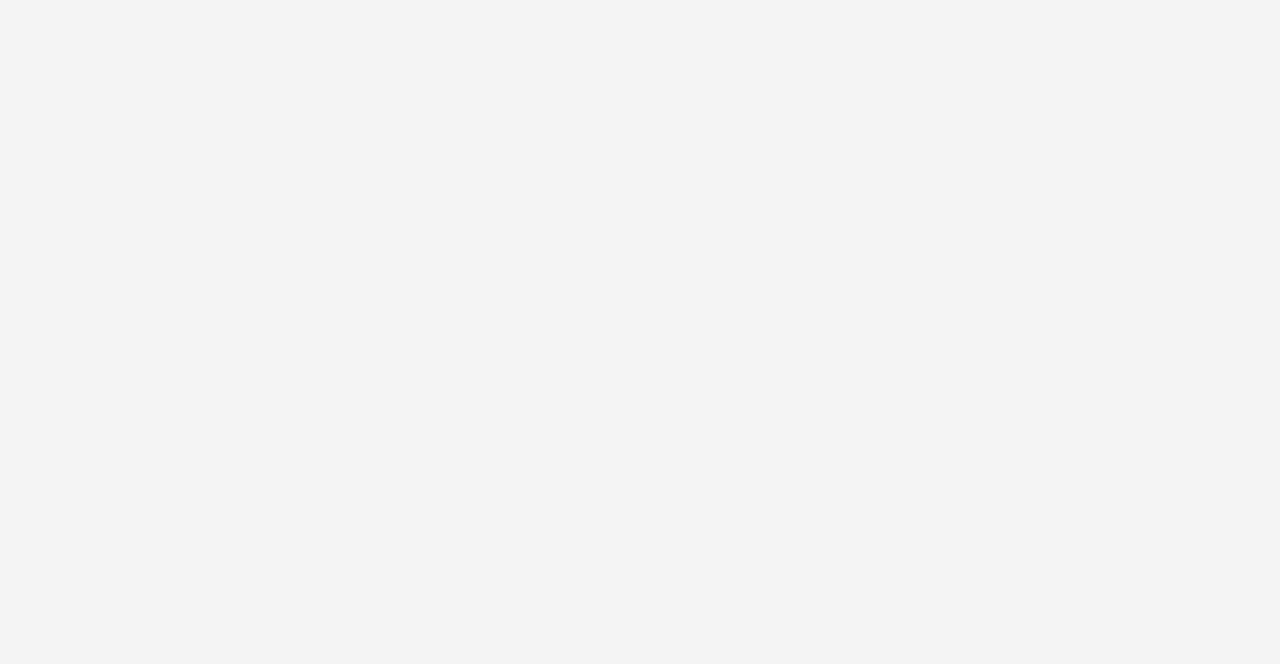
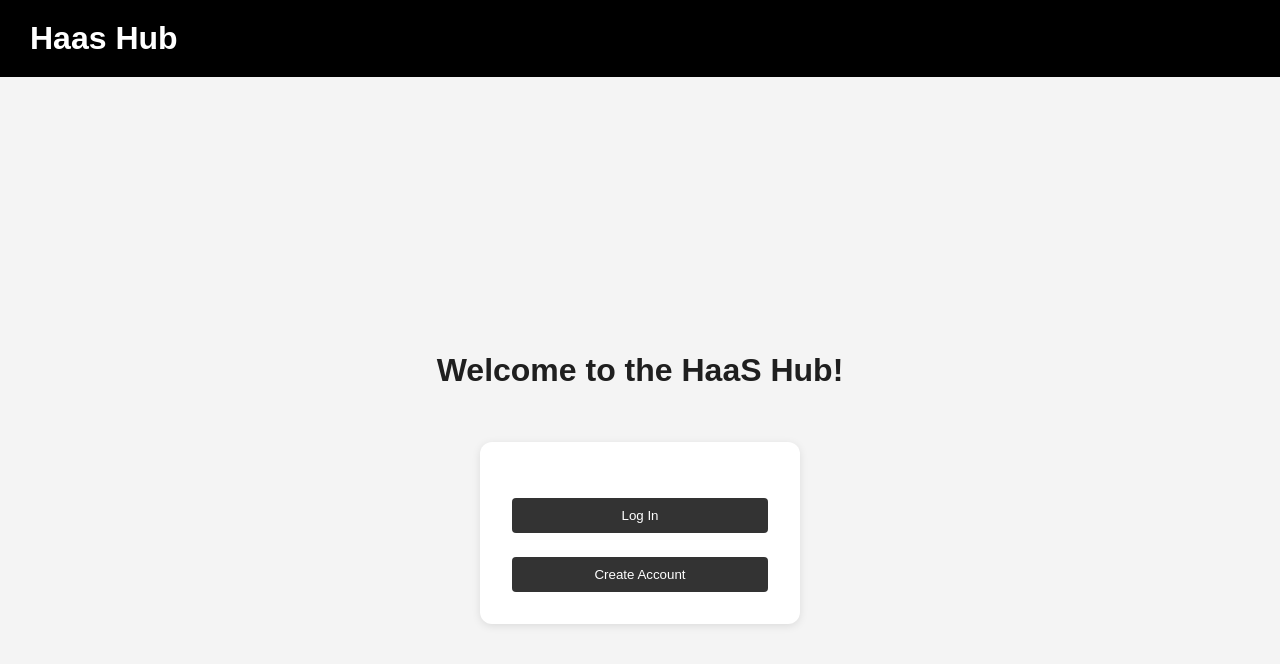
Before and after one commit to ZWaldbusser/APADTeam1, a React (Vite) app in the folder client/: page / in a window 1280 px wide. Before the commit this address had no page. Shown: the top 664 px of the page. Built offline with nearby package versions, Linux system fonts and the light colour scheme.

Commit message:
added landing page

```diff
--- a/client/src/App.jsx
+++ b/client/src/App.jsx
@@ -3,11 +3,13 @@
 import { BrowserRouter, Routes, Route } from "react-router-dom";
 import Login from "./pages/Login";
 import ProjectOverview from "./pages/ProjectDashboard";
+import LandingPage from "./pages/LandingPage";
 
 function App() {
   return (
     <BrowserRouter>
       <Routes>
+        <Route path="/" element={<LandingPage />} />
         <Route path="/login" element={<Login />} />
         <Route path="/projects" element={<ProjectOverview />} />
       </Routes>
--- /dev/null
+++ b/client/src/pages/LandingPage.jsx
@@ -0,0 +1,30 @@
+import React from "react";
+import { useNavigate } from "react-router-dom";
+import "../styles/LandingPage.css";
+
+export default function LandingPage() {
+  const navigate = useNavigate();
+
+  return (
+    <div>
+        <header className="page-header">
+            <h1>Haas Hub</h1>
+        </header>
+
+        <main className="landing-page">
+        <h1>
+            Welcome to the HaaS Hub!
+        </h1>
+
+      <div className="nav-box">
+        <button className="btn btn-login" onClick={() => navigate("/login")}>
+          Log In
+        </button>
+        <button className="btn btn-create" onClick={() => navigate("/register")}>
+          Create Account
+        </button>
+      </div>
+      </main>
+    </div>
+  );
+}
--- a/client/src/pages/Login.jsx
+++ b/client/src/pages/Login.jsx
@@ -7,6 +7,11 @@ function Login() {
   const [password, setPassword] = useState("");
 
   return (
+    <div>
+      <header className="page-header">
+        <h1>Haas Hub</h1>
+      </header>
+
     <main className="login-page">
     <div className="login-box">
       <h1>Login</h1>
@@ -31,6 +36,7 @@ function Login() {
       </button>
     </div>
     </main>
+    </div>
   );
 }
 
--- a/client/src/pages/ProjectDashboard.jsx
+++ b/client/src/pages/ProjectDashboard.jsx
@@ -1,5 +1,8 @@
 import { useNavigate } from "react-router-dom";
 import "../styles/ProjectDashboard.css";
+
+// TODO: Add backend functionality
+//TODO: Create components
 
 const mockProjects = [
   { projectID: "1", name: "Project 1", itemsChecked: 0 },
--- /dev/null
+++ b/client/src/styles/LandingPage.css
@@ -0,0 +1,36 @@
+.landing-page {
+  min-height: 100vh;
+  display: flex;
+  flex-direction: column;
+  align-items: center;
+  justify-content: center;
+  gap: 2rem;
+  padding: 24px;
+}
+
+.nav-box {
+  width: min(100%, 320px);
+  padding: 2rem;
+  border-radius: 12px;
+  background: white;
+  box-shadow: 0 2px 8px rgba(0, 0, 0, 0.1);
+}
+
+.nav-box h1 {
+  margin: 0 0 1rem;
+}
+
+.nav-box button {
+  width: 100%;
+  margin-top: 1.5rem;
+  padding: 10px;
+  border: none;
+  border-radius: 4px;
+  background-color: #333;
+  color: white;
+  cursor: pointer;
+}
+
+.login-box button:hover {
+  background-color: #555;
+}
```
